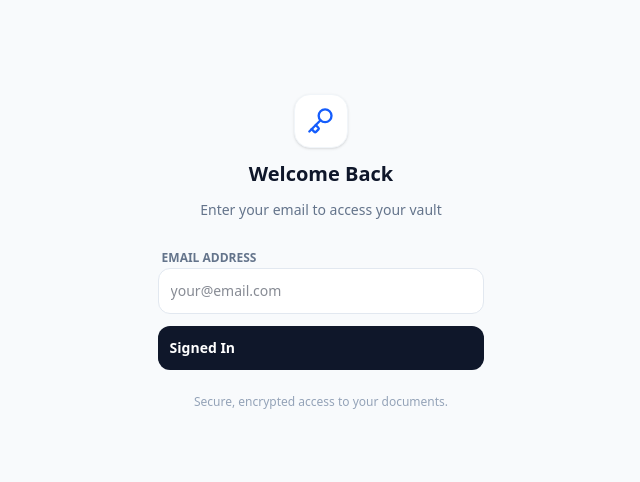
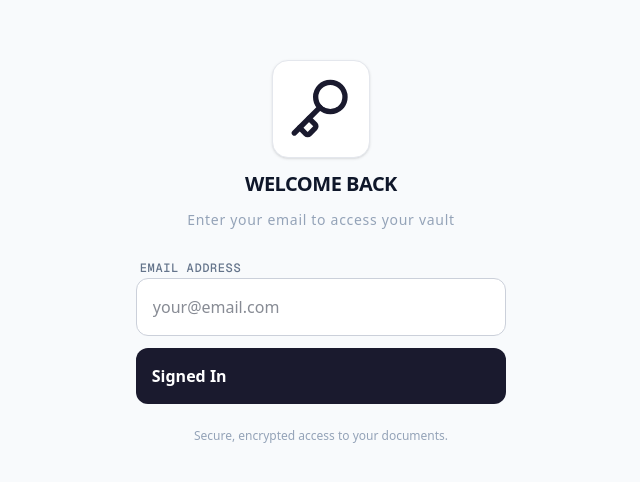
Before and after one commit to marcusnoir1011/paper-safe, a Next.js app: page / in a window 1280 px wide. Shown: the part 148-630 px from the top of the page, without its empty margins (319-959 px from the left). Built offline with nearby package versions, Linux system fonts and the light colour scheme; no server answers.

Commit message:
Standardized UI: Done converting all

```diff
--- a/src/app/page.tsx
+++ b/src/app/page.tsx
@@ -1,7 +1,7 @@
 import { createServerClient } from "@supabase/ssr";
 import { cookies } from "next/headers";
 
-import { Ghost, PlusCircle, LayoutList } from "lucide-react";
+import { Ghost, Paperclip, PlusCircle, LayoutList } from "lucide-react";
 
 import Auth from "@/components/Auth";
 import UploadDoc from "@/components/UploadDoc";
@@ -53,23 +53,23 @@ export default async function Home() {
   return (
     <main className="max-w-xl mx-auto py-12 px-6 space-y-12">
       <header className="flex items-center gap-3">
-        <div className="bg-blue-400 p-2 rounded–lg">
-          <Ghost className="text-white" size={32} />
+        <div className="p-4 bg-ink rounded-2xl shadow-sm border border-border-light">
+          <Paperclip className="text-white" size={64} />
         </div>
-        <div>
-          <h1 className="text-2xl font-bold text-slate-900">
-            My Anxiety vault
+        <div className="flex flex-col justify-between self-stretch py-1.5">
+          <h1 className="font-sans text-4xl font-bold text-slate-900 tracking-tight">
+            Paper Safe
           </h1>
-          <p className="text-xs text-slate-500 font-medium">
+          <p className="font-mono text-md font-medium text-muted tracking-tighter">
             Keep those Japanese bills in check!
           </p>
         </div>
       </header>
 
       <section className="space-y-3">
-        <div className="flex items-center gap-2 text-slate-400">
-          <PlusCircle size={18} />
-          <h2 className="text-xs font-semibold uppercase tracking-wider">
+        <div className="flex items-center gap-3 text-slate-400">
+          <PlusCircle size={16} />
+          <h2 className="font-sans text-xs font-bold uppercase tracking-wider">
             Upload
           </h2>
         </div>
@@ -85,9 +85,9 @@ export default async function Home() {
       </section>
 
       <section className="space-y-3">
-        <div className="flex items-center gap-2 text-slate-400">
+        <div className="flex items-center gap-3 text-slate-400">
           <LayoutList size={18} />
-          <h2 className="text-sm font-semibold text-slate-400 uppercase tracking-wider">
+          <h2 className="font-sans text-sm font-bold text-slate-400 uppercase tracking-wider">
             Recent Documents
           </h2>
         </div>
--- a/src/components/Auth.tsx
+++ b/src/components/Auth.tsx
@@ -1,7 +1,7 @@
 "use client";
 import { useState } from "react";
 
-import { Key, Loader2 } from "lucide-react";
+import { Key, Loader2, Paperclip } from "lucide-react";
 
 import { supabase } from "@/lib/client";
 
@@ -27,24 +27,26 @@ export default function Auth() {
   return (
     <div className="w-ful max-w-sm space-y-6">
       <div className="flex flex-col items-center text-center space-y-3">
-        <div className="p-3 bg-white rounded-2xl shadow-sm border border-slate-100">
-          <Key className="text-blue-600" size={28} />
+        <div className="p-4 bg-surface rounded-2xl shadow-sm border border-border-light">
+          <Key className="text-ink" size={64} />
         </div>
-        <h3 className="text-xl font-bold text-slate-900">Welcome Back</h3>
-        <p className="text-sm text-slate-500">
+        <h3 className="font-sans text-xl font-bold text-slate-900 uppercase tracking-tight">
+          Welcome Back
+        </h3>
+        <p className="font-sans text-sm font-medium text-muted tracking-wider">
           Enter your email to access your vault
         </p>
       </div>
       <form onSubmit={handleAuth} className="space-y-3">
         <div className="space-y-1">
-          <label className="text-xs font-semibold text-slate-500 uppercase ml-1">
+          <label className="font-mono text-xs font-medium text-slate-500 uppercase tracking-wider ml-1">
             Email Address
           </label>
           <input
             type="email"
             value={email}
             onChange={(e) => setEmail(e.target.value)}
-            className="w-full p-3 bg-white border border-slate-200 rounded-xl text-slate-900 text-sm focus:ring-2 focus:ring-blue-500/20 focus:border-blue-500 outline-none transition-all"
+            className="w-full font-sans p-4 bg-surface border border-border-mid rounded-xl text-slate-900 text-md focus:ring-1 focus:ring-slate-500/20 focus:border-slate-500 outline-none transition-all"
             placeholder="your@email.com"
             required
           />
@@ -52,7 +54,7 @@ export default function Auth() {
 
         <button
           disabled={loading}
-          className="w-full bg-slate-900 text-white p-3 rounded-xl font-semibold text-sm hover:bg-slate-800 transition-colors flex items-center gap-2 disabled:opacity-70"
+          className="w-full font-sans bg-ink text-white p-4 rounded-xl font-bold text-md hover:bg-slate-800 transition-colors flex items-center gap-2 disabled:opacity-70"
         >
           {loading ? (
             <Loader2 className="animate-spin" size={18} />
@@ -62,7 +64,7 @@ export default function Auth() {
         </button>
       </form>
 
-      <p className="text-center text-xs text-slate-400">
+      <p className="text-center font-medium text-xs text-slate-400">
         Secure, encrypted access to your documents.
       </p>
     </div>
--- a/src/components/ImagePreveiw.tsx
+++ b/src/components/ImagePreveiw.tsx
@@ -1,7 +1,7 @@
 "use client";
 
 import { useState } from "react";
-import { X, Maximize, Maximize2 } from "lucide-react";
+import { X, Maximize2 } from "lucide-react";
 
 export function ImagePreview({ src, title }: { src: string; title: string }) {
   const [isExpanded, setIsExpanded] = useState(false);
```
